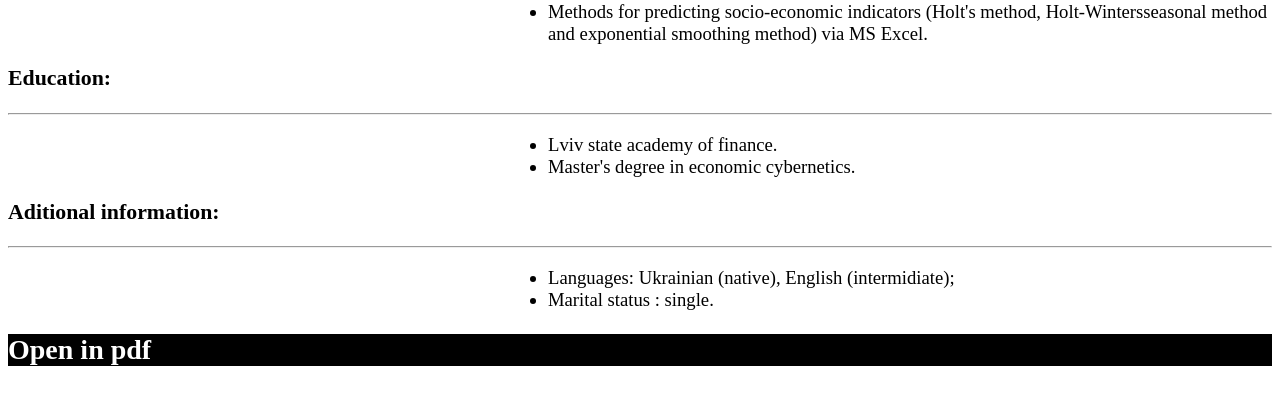
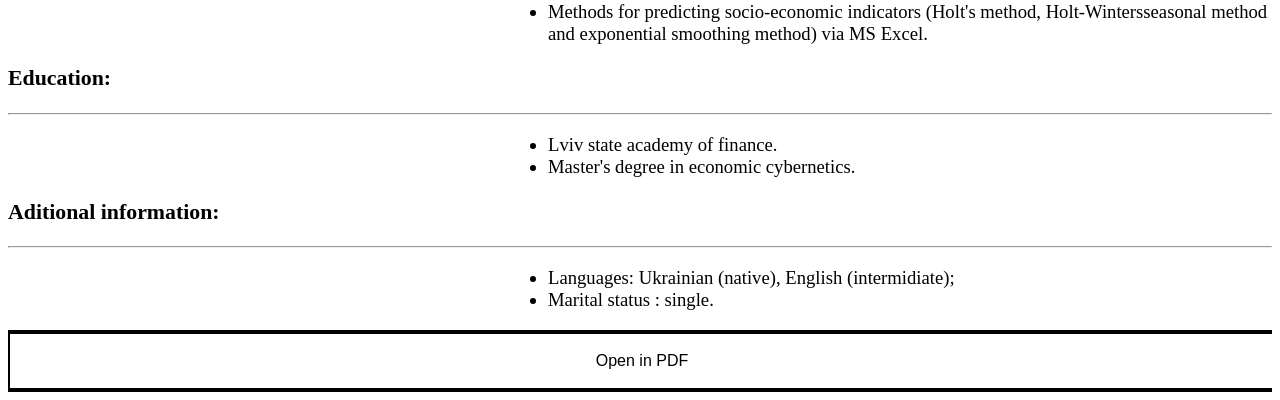
Before and after one commit to Krynytsky/tutorials, a PHP site: page / in a window 1280 px wide. Shown: the part 1069-1469 px from the top of the page. Before the commit the page ends 1435 px from the top, so only its background shows below. Run offline with PHP 8.4, Linux system fonts and the light colour scheme.

Commit message:
CV pdf with button

```diff
--- a/CSS/style.css
+++ b/CSS/style.css
@@ -13,9 +13,6 @@ footer{
   margin: 0;
 }
 
-#black_colour{
-  color:black;
-}
 .job_offer{
   text-align: center;
   margin: 0;
@@ -24,3 +21,29 @@ footer{
 .articles{
   margin-left: 500px;
 }
+.button {
+  background-color: #4CAF50;
+  border: none;
+  color: white;
+  padding: 16px 32px;
+  text-align: center;
+  text-decoration: none;
+  display: inline-block;
+  font-size: 16px;
+  margin: 4px 2px;
+  -webkit-transition-duration: 0.4s;
+  transition-duration: 0.4s;
+  cursor: pointer;
+  width: 100%;
+}
+
+.button1 {
+  background-color: white;
+  color: black;
+  border: 2px solid white;
+}
+
+.button1:hover {
+  background-color: black;
+  color: white;
+}
--- a/index.php
+++ b/index.php
@@ -79,8 +79,9 @@ practice of writing test cases, checklists, bug reports. Understanding of SDLC.<
           </ul>
         </article>
     <footer>
-
-      <h2>Open in pdf</h2>
+      <a href="Yurii_CV.pdf">
+    <button class="button button1"> Open in PDF</button>
+      </a>
     </footer>
   </body>
 </html>
```
